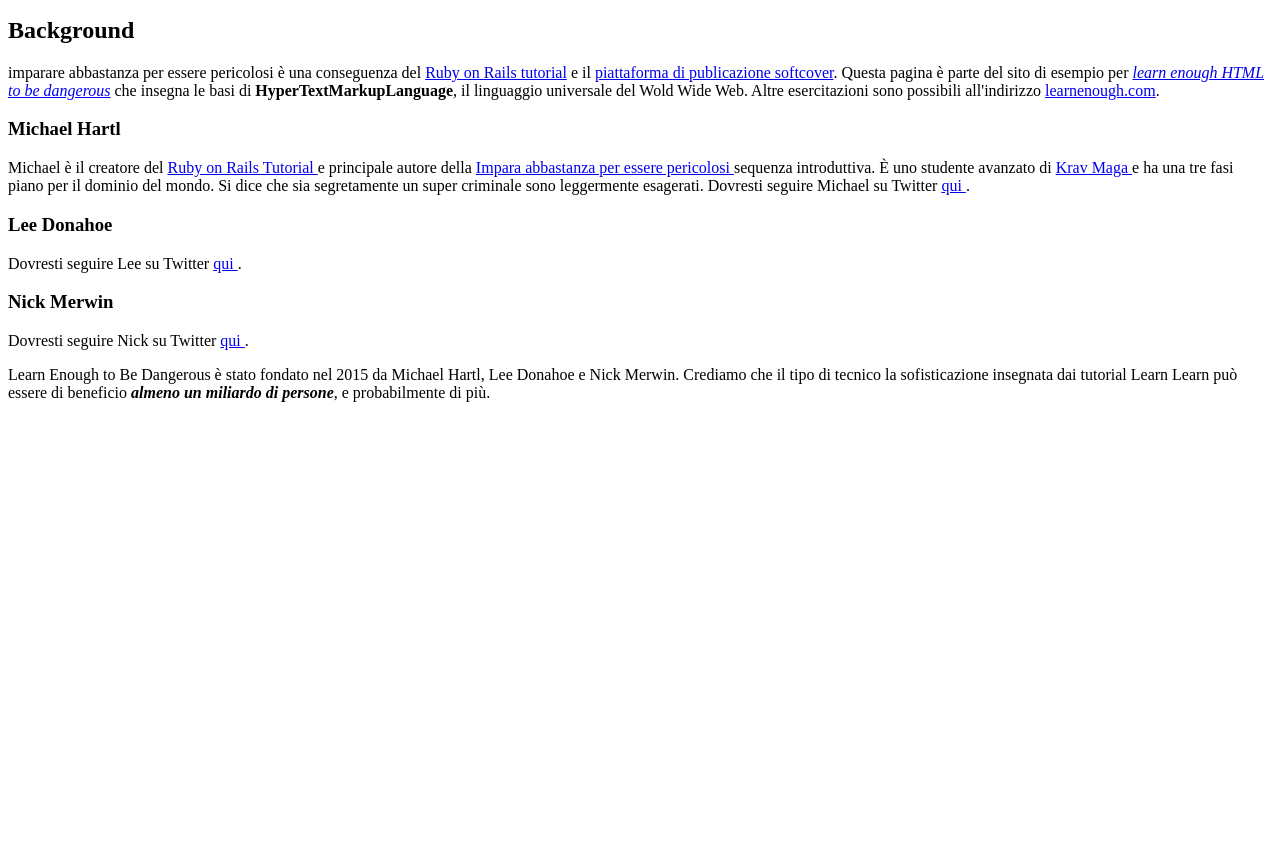
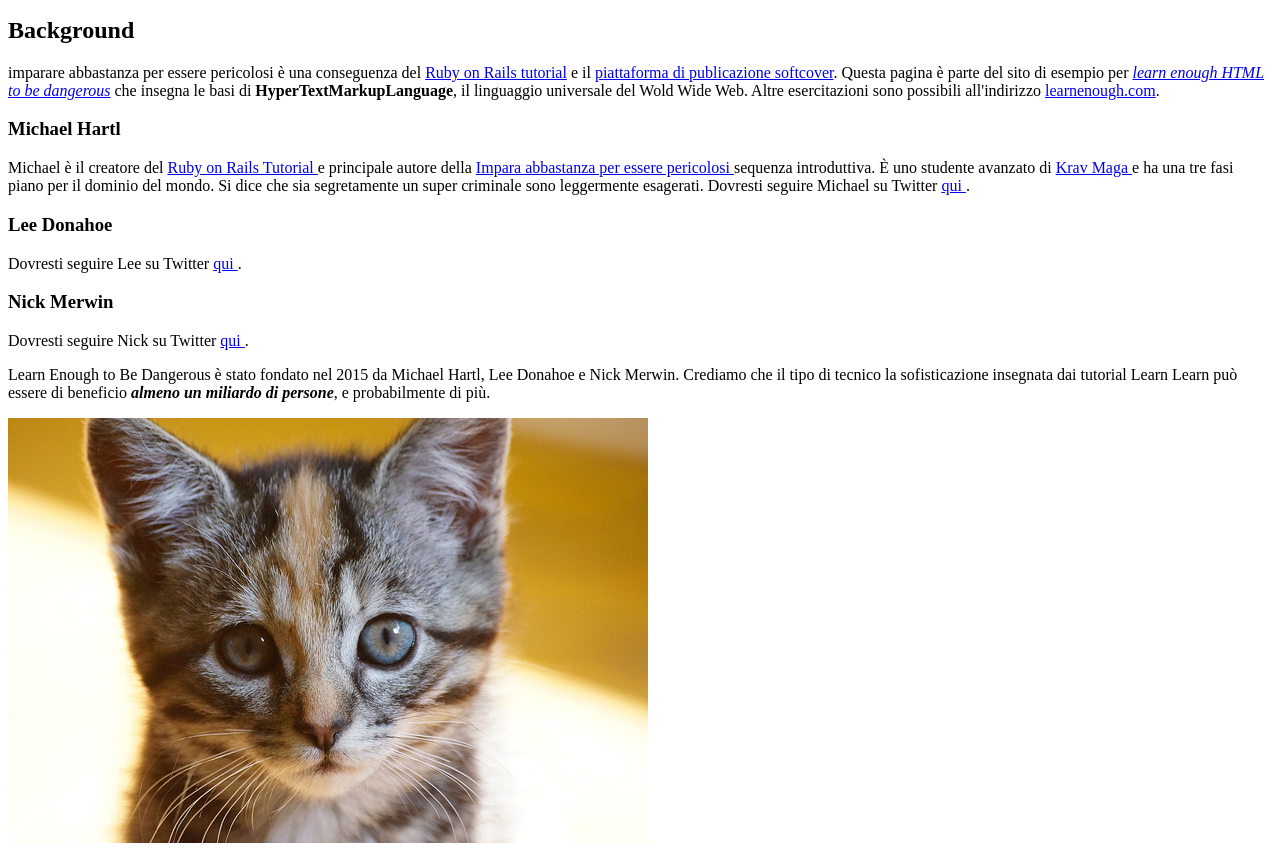
Before and after one commit to pierpaoloanchini/sample_website, a plain HTML site: page index.html in a window 1280 px wide. Shown: the part 155-1010 px from the top of the page. Before the commit the page ends 800 px from the top, so only its background shows below. Drawn offline with Linux system fonts and the light colour scheme.

Commit message:
aggiunta immagineù

```diff
--- a/index.html
+++ b/index.html
@@ -56,5 +56,6 @@
     la sofisticazione insegnata dai tutorial Learn Learn può essere di beneficio
     <em><strong>almeno un miliardo di persone</strong></em>, e probabilmente di più.
    </p>
+   <img src="images/kitten.jpg" alt="gattino">
 </body>
 </html>
```
Also changed, not shown: images/kitten.jpg (added), 1 other file.
